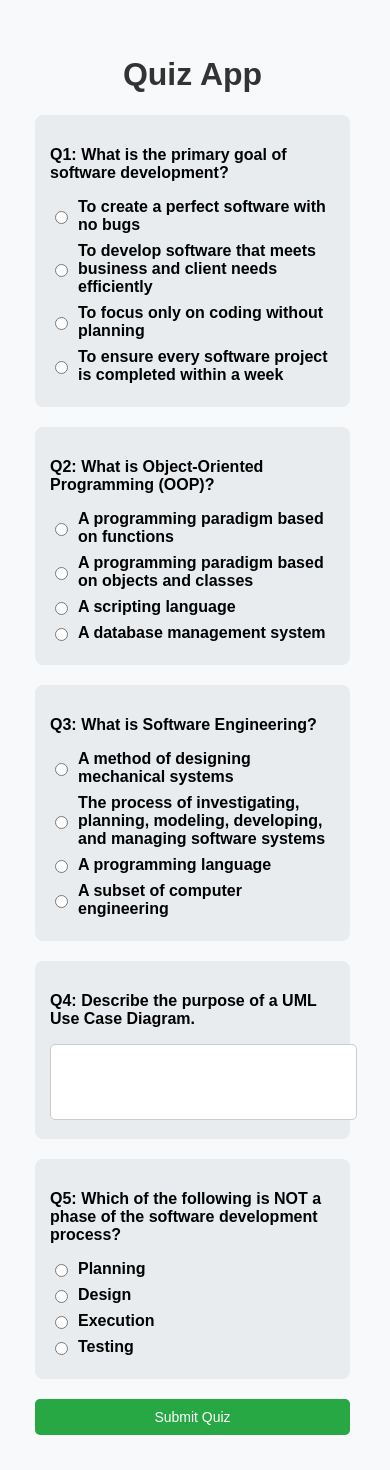
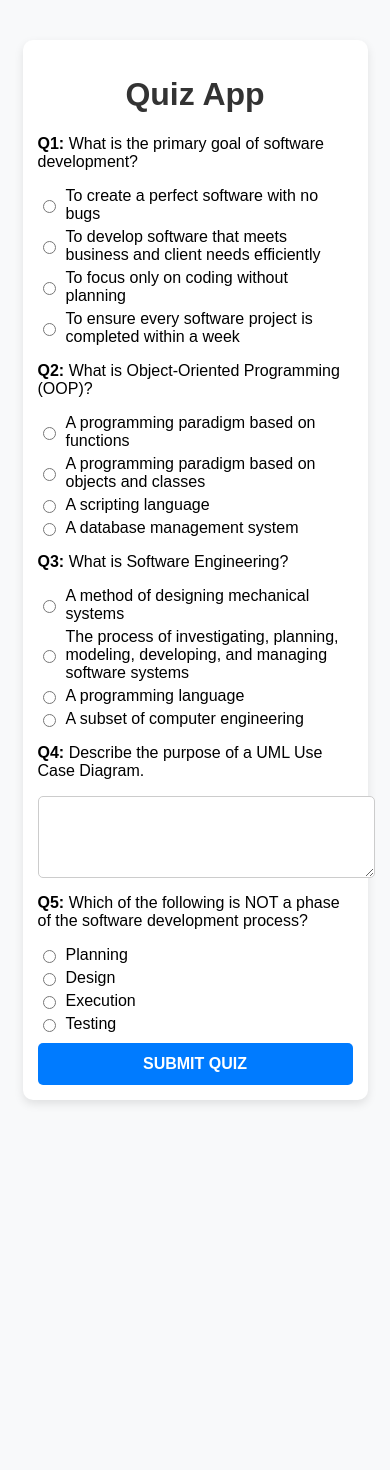
Before and after one commit to pbar8017/quiz-app, a React (Vite) app: page / in a window 390 px wide. After the commit the page ends 1140 px from the top, so only its background shows below. Built offline with nearby package versions, Linux system fonts and the light colour scheme.

Commit message:
Fixed textarea width and responsiveness

```diff
--- a/src/App.jsx
+++ b/src/App.jsx
@@ -37,25 +37,33 @@ const App = () => {
 
     return (
         <div className="quiz-container">
-            <h1>Quiz App</h1>
+            <h1 className="quiz-title">Quiz App</h1>
             {shuffledQuizData.map((q, index) => (
-                <div key={index} className="question">
-                    <p><strong>Q{index + 1}:</strong> {q.question}</p>
+                <div key={index} className="question-box">  {/* Added container */}
+                    <p className="question-text"><strong>Q{index + 1}:</strong> {q.question}</p>
+
                     {q.type === "multiple-choice" ? (
                         q.options.map((option, i) => (
-                            <div key={i} className="option">
+                            <label key={i} className="option">
                                 <input type="radio" name={`q${index}`} value={i} /> {option}
-                            </div>
+                            </label>
                         ))
                     ) : (
-                        <textarea name={`q${index}`} rows="3" cols="50" onChange={(e) => handleWrittenChange(index, e.target.value)} />
+                        <textarea
+                            name={`q${index}`}
+                            className="text-area"
+                            rows="3"
+                            cols="50"
+                            onChange={(e) => handleWrittenChange(index, e.target.value)}
+                        />
                     )}
                 </div>
             ))}
             <button id="submit-btn" onClick={handleSubmit}>Submit Quiz</button>
+
             {score !== null && (
                 <div id="score">
-                    <p>Your Score: {score.correctAnswers} / {shuffledQuizData.filter(q => q.type === "multiple-choice").length}</p>
+                    <p className="score-text">Your Score: {score.correctAnswers} / {shuffledQuizData.filter(q => q.type === "multiple-choice").length}</p>
                     <h3>Written Answers:</h3>
                     {score.writtenResponses.map((resp, i) => (
                         <div key={i} className="written-response">
--- a/src/style.css
+++ b/src/style.css
@@ -7,6 +7,9 @@ body {
   padding: 20px;
   display: flex;
   justify-content: center;
+  align-items: center;
+  min-height: 100vh;
+  flex-direction: column;
 }
 
 .container {
@@ -14,7 +17,7 @@ body {
   padding: 30px;
   border-radius: 10px;
   box-shadow: 0 4px 8px rgba(0, 0, 0, 0.1);
-  width: 50%;
+  width: 90%;
   max-width: 800px;
 }
 
@@ -23,46 +26,12 @@ h1 {
   color: #333;
 }
 
-.question {
-  margin-bottom: 20px;
-  padding: 15px;
-  background: #e9ecef;
-  border-radius: 8px;
-  font-size: 18px;
-  font-weight: bold;
-}
-
-.option {
-  margin: 8px 0;
-  display: flex;
-  align-items: center;
-  font-size: 16px;
-}
-
 .option input {
   margin-right: 10px;
 }
 
-textarea {
-  width: 100%;
-  padding: 10px;
-  border: 1px solid #ccc;
-  border-radius: 5px;
-  resize: none;
-  font-size: 16px;
-}
-
 button {
-  background-color: #007bff;
-  color: white;
-  border: none;
-  padding: 12px 18px;
-  cursor: pointer;
-  border-radius: 5px;
-  font-size: 16px;
-  display: block;
-  width: 100%;
-  margin-top: 20px;
+  transition: background-color 0.3s ease-in-out;
 }
 
 button:hover {
@@ -72,6 +41,7 @@ button:hover {
 /* Styles for the submit button and score display */
 #submit-btn {
   background-color: #28a745;
+  transition: background-color 0.3s ease-in-out;
 }
 
 #submit-btn:hover {
@@ -85,3 +55,80 @@ button:hover {
   color: #333;
   margin-top: 20px;
 }
+
+/* Ensure the page layout is centered */
+.quiz-container {
+  max-width: 800px;
+  margin: 20px auto;
+  padding: 20px;
+  background-color: #ffffff;
+  border-radius: 10px;
+  box-shadow: 0px 4px 10px rgba(0, 0, 0, 0.1);
+}
+
+/* Style for each question */
+.question {
+  background-color: #e9ecef;
+  padding: 15px;
+  border-radius: 8px;
+  margin-bottom: 15px;
+  border-left: 5px solid #007bff;
+}
+
+/* Make sure inputs and text areas are well-spaced */
+textarea {
+  width: 90%;
+  min-height: 80px;
+  padding: 10px;
+  font-size: 16px;
+  border: 1px solid #ccc;
+  border-radius: 5px;
+  display: block;
+  margin: 0 auto;
+}
+
+/* Radio buttons spacing */
+.option {
+  display: flex;
+  align-items: center;
+  margin: 5px 0;
+  font-size: 16px;
+}
+
+/* Improve button styles */
+#submit-btn {
+  display: block;
+  width: 100%;
+  padding: 12px;
+  margin-top: 10px;
+  font-size: 18px;
+  font-weight: bold;
+  color: white;
+  background-color: #007bff;
+  border: none;
+  border-radius: 5px;
+  cursor: pointer;
+  text-transform: uppercase;
+}
+
+#submit-btn:hover {
+  background-color: #0056b3;
+}
+
+/* Responsive adjustments */
+@media (max-width: 600px) {
+  .quiz-container {
+    width: 95%;
+    padding: 15px;
+  }
+  .question {
+    font-size: 16px;
+  }
+  textarea {
+    min-height: 60px;
+    width: 100%;
+  }
+  #submit-btn {
+    font-size: 16px;
+  }
+}
```
